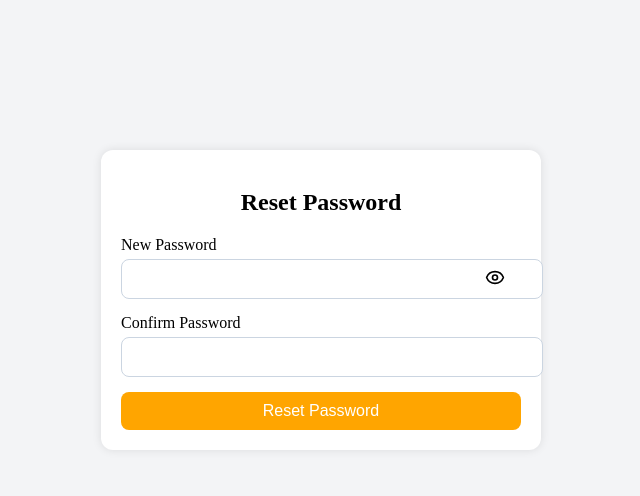
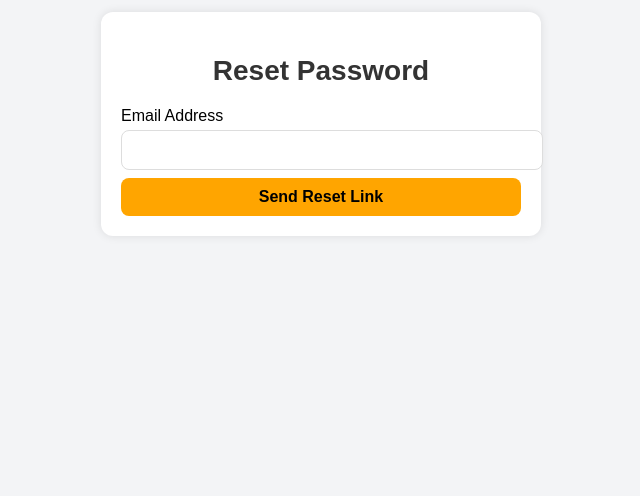
Before and after one commit to GDG-on-Campus-Maseno-University/learn_io_frontend, a React (Vite) app: page / in a window 1280 px wide. Shown: the part 108-604 px from the top of the page, without its empty margins (319-959 px from the left). Built offline with nearby package versions, Linux system fonts and the light colour scheme.

Commit message:
email input form for password reset

```diff
--- a/src/App.jsx
+++ b/src/App.jsx
@@ -1,12 +1,14 @@
 import React from "react";
 import ResetPassword from "./authentication/ResetPassword";
-
+import EmailInput from "./authentication/EmailInput";
 
 export default App;
 function App(){
   return(
     <>
-    <ResetPassword/>
+    {/* <ResetPassword/> */}
+    <EmailInput/>
+
 
     </>
   )
--- /dev/null
+++ b/src/authentication/EmailInput.jsx
@@ -0,0 +1,40 @@
+import React from 'react';
+import { useForm } from 'react-hook-form';
+import '../styles/EmailInput.css';
+
+const ResetEmailForm = () => {
+    const { register, handleSubmit, formState: { errors } } = useForm();
+
+    const onSubmit = (data) => {
+        console.log('Reset link sent to:', data.email);
+    };
+
+    return (
+        <div className="min-h-screen flex items-center justify-center bg-gray-100">
+            <div className="email-form w-full max-w-md p-6 bg-white rounded-2xl shadow-lg">
+                <h2 className="text-2xl font-bold mb-4">Reset Password</h2>
+                <form onSubmit={handleSubmit(onSubmit)}>
+                    <div className="mb-4">
+                        <label htmlFor="email" className="block mb-1 font-bold">Email Address</label>
+                        <input
+                            type="email"
+                            id="email"
+                            {...register('email', {
+                                required: 'Email is required',
+                                pattern: {
+                                    value: /^[^\s@]+@[^\s@]+\.[^\s@]+$/,
+                                    message: 'Enter a valid email'
+                                }
+                            })}
+                            className="w-full p-2 border rounded-lg"
+                        />
+                        {errors.email && <p className="text-red-500 text-sm mt-1">{errors.email.message}</p>}
+                    </div>
+                    <button type="submit" className="w-full bg-blue-600 text-white py-2 rounded-lg">Send Reset Link</button>
+                </form>
+            </div>
+        </div>
+    );
+};
+
+export default ResetEmailForm;
--- /dev/null
+++ b/src/styles/EmailInput.css
@@ -0,0 +1,61 @@
+/* ResetEmailForm.css */
+
+body {
+    font-family: Arial, sans-serif;
+    background-color: #f3f4f6;
+    margin: 0;
+    padding: 0;
+}
+
+h2 {
+    font-size: 1.75rem;
+    font-weight: 700;
+    color: #333;
+}
+.email-form{
+    background: #ffffff;
+    padding: 20px;
+    border-radius: 12px;
+    box-shadow: 0px 0px 10px rgba(0, 0, 0, 0.1);
+    width: 100%;
+    max-width: 400px;
+    margin: auto;
+    margin-top: 120px;
+}
+
+input {
+    width: 100%;
+    padding: 10px;
+    border: 1px solid #ddd;
+    border-radius: 8px;
+    font-size: 1rem;
+    margin-bottom: 8px;
+}
+
+input:focus {
+    outline: none;
+    border-color: #2563eb;
+    box-shadow: 0px 0px 5px #2563eb;
+}
+
+button {
+    width: 100%;
+    padding: 10px;
+    background-color: #ffa500;
+    color: black;
+    font-size: 1rem;
+    border-radius: 8px;
+    border: none;
+    cursor: pointer;
+    font-weight: bold;
+}
+
+button:hover {
+    background-color: #094e51;
+    color: white;
+}
+
+.error-message {
+    color: #dc2626;
+    font-size: 0.875rem;
+}
```
